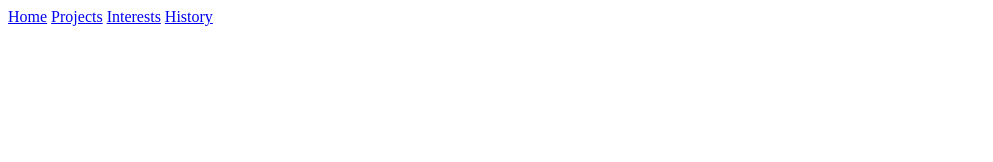
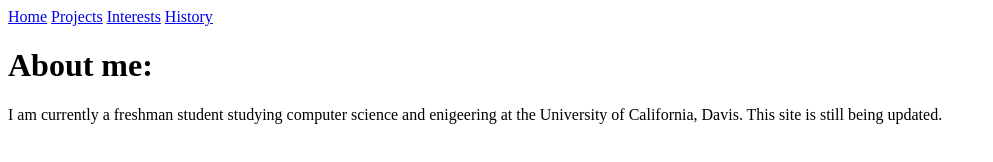
Before and after one commit to yimang/my-website, a plain HTML site: page index.html in a window 1280 px wide. Shown: the whole page, without its empty margins (0-993 px from the left). Drawn offline with Linux system fonts and the light colour scheme.

Commit message:
Added basic info

```diff
--- a/index.html
+++ b/index.html
@@ -4,11 +4,18 @@
 		<meta charset="utf-8">
 	</head>
 	<body>
+		<div>
 			<nav>
 				<a href="index.html" class="current">Home</a>
 				<a href="projects/index.html">Projects</a>
 				<a href="interests/index.html">Interests</a>
 				<a href="history/index.html">History</a>
 			</nav>
+		</div>
+		<div>
+			<h1>About me:</h1>
+			<p>I am currently a freshman student studying computer science
+			and enigeering at the University of California, Davis. This site is still being updated.</p>
+		</div>
 	</body>
 </html>
```
Lines whose indentation alone changed are shown as unchanged.
